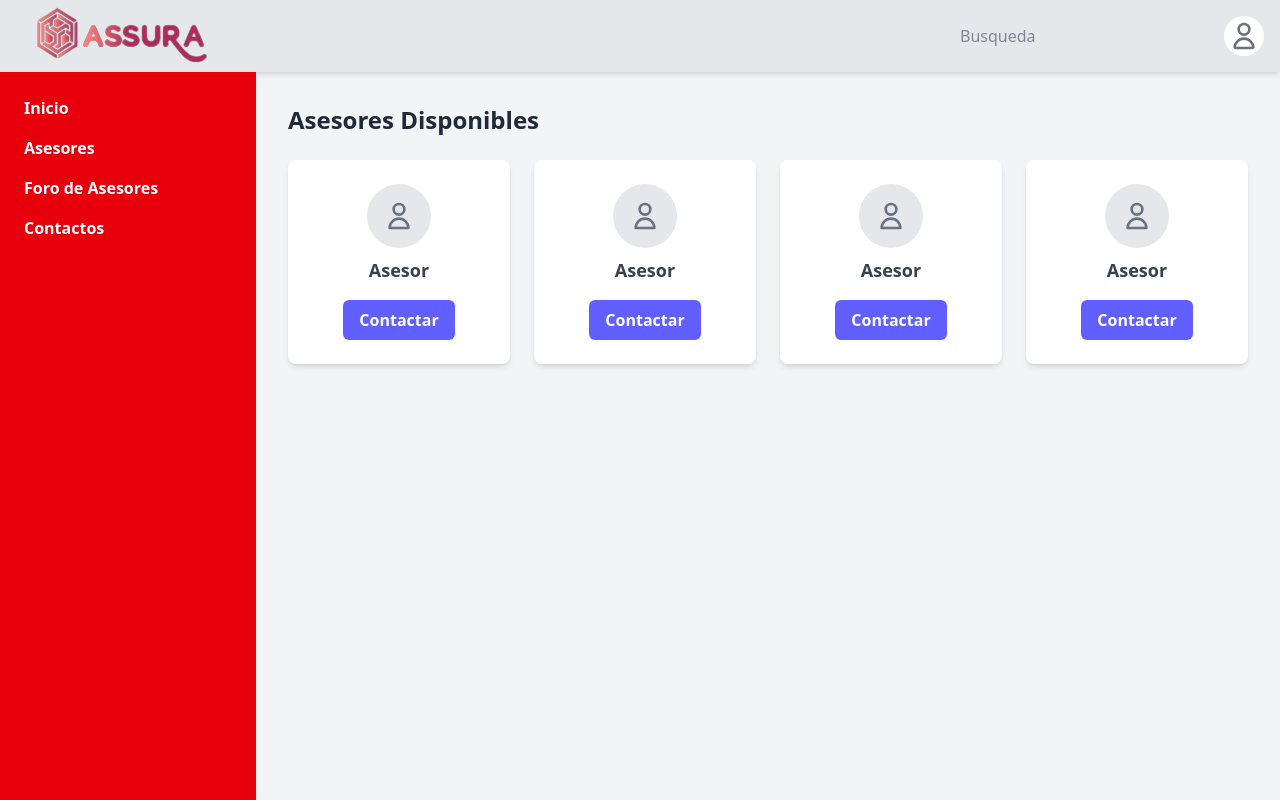
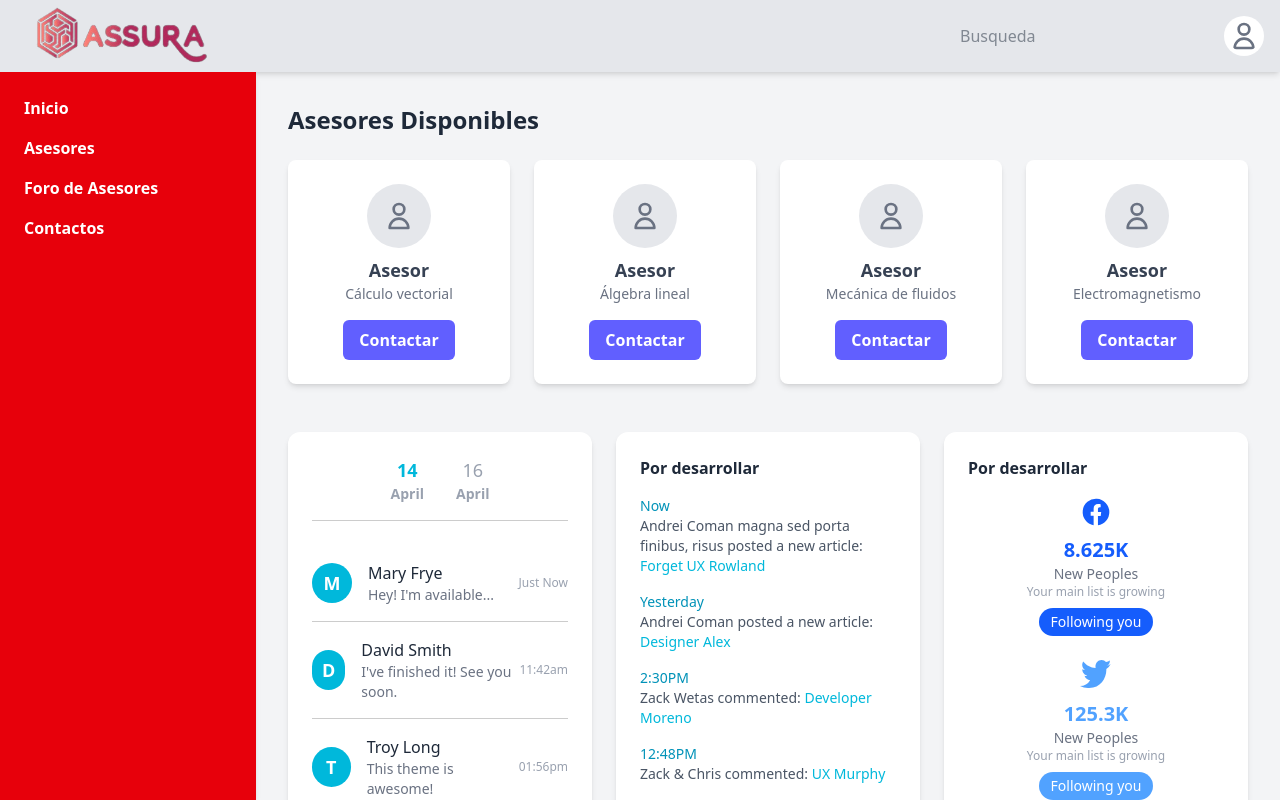
Before and after one commit to JuanJggg/Assura, a React (Vite) app: page /Dashboard in a window 1280 px wide. Built offline with nearby package versions, Linux system fonts and the light colour scheme.

Commit message:
desarrollo del dashboard primeros adelantos

```diff
--- a/src/App.jsx
+++ b/src/App.jsx
@@ -63,17 +63,136 @@ function App() {
                   </svg>
                 </div>
                 <h3 className="text-lg font-semibold text-gray-700">{asesor.nombre}</h3>
-                <p className="text-sm text-gray-500">{asesor.especialidad}</p>
+                <p className="text-sm text-gray-500">{asesor.materia}</p>
                 <button className="mt-4 bg-indigo-500 hover:bg-indigo-600 text-white font-semibold py-2 px-4 rounded-md focus:outline-none focus:shadow-outline">
                   Contactar
                 </button>
               </div>
             ))}
           </div>
+          <div className="mt-12 grid grid-cols-1 md:grid-cols-2 xl:grid-cols-3 gap-6">
+  {/* Mensajes */}
+  <div className="bg-white p-6 rounded-xl shadow-md">
+  {/* Barra de fechas */}
+  <div className="flex justify-center items-center space-x-8 border-b border-black/20 pb-4 mb-6 text-center text-gray-400 font-semibold text-sm select-none">
+    <div>
+      <p className="text-cyan-500 font-bold text-lg">14</p>
+      <p>April</p>
+    </div>
+    <div>
+      <p className="text-gray-400 font-normal text-lg">16</p>
+      <p>April</p>
+    </div>
+  </div>
+
+  {/* Lista de mensajes */}
+  <div>
+    {[
+      { name: "Mary Frye", message: "Hey! I'm available...", time: "Just Now" },
+      { name: "David Smith", message: "I've finished it! See you soon.", time: "11:42am" },
+      { name: "Troy Long", message: "This theme is awesome!", time: "01:56pm" }
+    ].map((msg, i) => (
+      <div key={i} className={`flex items-center justify-between py-4 border-b border-black/20 ${i === 2 ? 'border-0' : ''}`}>
+        <div className="flex items-center gap-4">
+          {/* Avatar con inicial */}
+          <div className="w-10 h-10 bg-cyan-500 text-white rounded-full flex items-center justify-center text-lg font-semibold uppercase">
+            {msg.name.charAt(0)}
+          </div>
+          <div>
+            <p className="text-gray-800 font-medium">{msg.name}</p>
+            <p className="text-sm text-gray-500">{msg.message}</p>
+          </div>
+        </div>
+        <span className="text-xs text-gray-400">{msg.time}</span>
+      </div>
+    ))}
+
+    <button className="mt-4 text-white bg-cyan-500 hover:bg-cyan-600 px-4 py-2 rounded-full text-sm">
+      Load more
+    </button>
+  </div>
+</div>
+
+
+  {/* Timeline */}
+  <div className="bg-white p-6 rounded-xl shadow-md">
+    <h3 className="text-gray-800 font-semibold mb-4">Por desarrollar</h3>
+    <div className="space-y-4 text-sm">
+      <div>
+        <p className="text-cyan-600 font-medium">Now</p>
+        <p className="text-gray-600">
+          Andrei Coman magna sed porta finibus, risus posted a new article:{" "}
+          <span className="text-cyan-500 hover:underline cursor-pointer">Forget UX Rowland</span>
+        </p>
+      </div>
+      <div>
+        <p className="text-cyan-600 font-medium">Yesterday</p>
+        <p className="text-gray-600">
+          Andrei Coman posted a new article:{" "}
+          <span className="text-cyan-500 hover:underline cursor-pointer">Designer Alex</span>
+        </p>
+      </div>
+      <div>
+        <p className="text-cyan-600 font-medium">2:30PM</p>
+        <p className="text-gray-600">
+          Zack Wetas commented:{" "}
+          <span className="text-cyan-500 hover:underline cursor-pointer">Developer Moreno</span>
+        </p>
+      </div>
+      <div>
+        <p className="text-cyan-600 font-medium">12:48PM</p>
+        <p className="text-gray-600">
+          Zack & Chris commented:{" "}
+          <span className="text-cyan-500 hover:underline cursor-pointer">UX Murphy</span>
+        </p>
+      </div>
+    </div>
+  </div>
+
+  {/* Redes sociales (ambas dentro de un contenedor) */}
+  <div className="bg-white p-6 rounded-xl shadow-md space-y-6">
+    <h3 className="text-gray-800 font-semibold mb-4">Por desarrollar</h3>
+    {[
+      {
+        name: "Facebook",
+        count: "8.625K",
+        color: "text-blue-600",
+        bg: "bg-blue-600",
+        icon: (
+          <path d="M22 12a10 10 0 10-11.78 9.88v-7H8v-3h2.22V9.5c0-2.2 1.3-3.42 3.3-3.42.96 0 1.97.17 1.97.17v2.17H14.9c-1.1 0-1.44.69-1.44 1.4V12h2.45l-.39 3h-2.06v7A10 10 0 0022 12z" />
+        )
+      },
+      {
+        name: "Twitter",
+        count: "125.3K",
+        color: "text-blue-400",
+        bg: "bg-blue-400",
+        icon: (
+          <path d="M23 3a10.9 10.9 0 01-3.14 1.53A4.48 4.48 0 0022.4.36a9.15 9.15 0 01-2.88 1.1A4.52 4.52 0 0016.11 0c-2.5 0-4.51 2.17-4.51 4.84 0 .38.04.75.12 1.1-3.75-.2-7.07-2.07-9.29-4.9A5.07 5.07 0 001.64 3.5c0 1.68.83 3.17 2.1 4.04a4.48 4.48 0 01-2.05-.58v.06c0 2.35 1.6 4.3 3.72 4.75a4.52 4.52 0 01-2.03.08c.57 1.86 2.24 3.21 4.22 3.25A9.08 9.08 0 010 19.54 12.79 12.79 0 006.92 21c8.29 0 12.84-7.24 12.84-13.52 0-.21 0-.43-.02-.64A9.14 9.14 0 0023 3z" />
+        )
+      }
+    ].map((platform, i) => (
+      <div key={i} className="flex flex-col items-center text-center justify-center">
+        <svg className={`w-8 h-8 ${platform.color} mb-2`} fill="currentColor" viewBox="0 0 24 24">
+          {platform.icon}
+        </svg>
+        <h4 className={`text-xl font-bold ${platform.color}`}>{platform.count}</h4>
+        <p className="text-gray-500 text-sm">New Peoples</p>
+        <p className="text-gray-400 text-xs">Your main list is growing</p>
+        <button className={`mt-2 text-white ${platform.bg} hover:brightness-110 px-3 py-1 rounded-full text-sm`}>
+          Following you
+        </button>
+      </div>
+    ))}
+  </div>
+</div>
+
         </main>
       </div>
     </div>
+
   )
 }
 
+
 export default App
```
